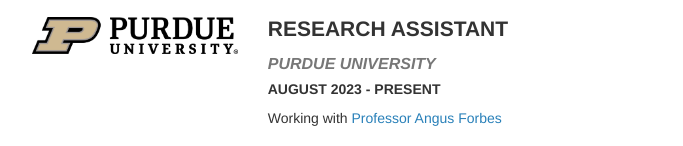
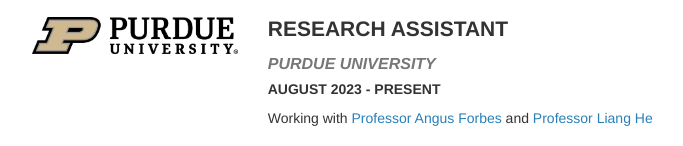
Before and after one commit to acmyu/acmyu.github.io, a plain HTML site: page index.html in a window 1280 px wide. Shown: the part 6061-6207 px from the top of the page, without its empty margins (151-834 px from the left). Drawn offline with Linux system fonts and the light colour scheme; grey boxes are pictures that could not be loaded; a web font is replaced by a local one.

Commit message:
add prof

```diff
--- a/index.html
+++ b/index.html
@@ -287,7 +287,7 @@
                                         <h3 class="section-subheading">Research Assistant</h3>
                                         <h4 class="text-muted">Purdue University</h4>
                                         <h5>August 2023 - present</h5>
-										Working with <a href="https://angusforbes.com/">Professor Angus Forbes</a>
+										Working with <a href="https://angusforbes.com/">Professor Angus Forbes</a> and <a href="https://www.lianghe.me/">Professor Liang He</a>
                                     </div>
                                 </div>
                                 <div class="row">
```
